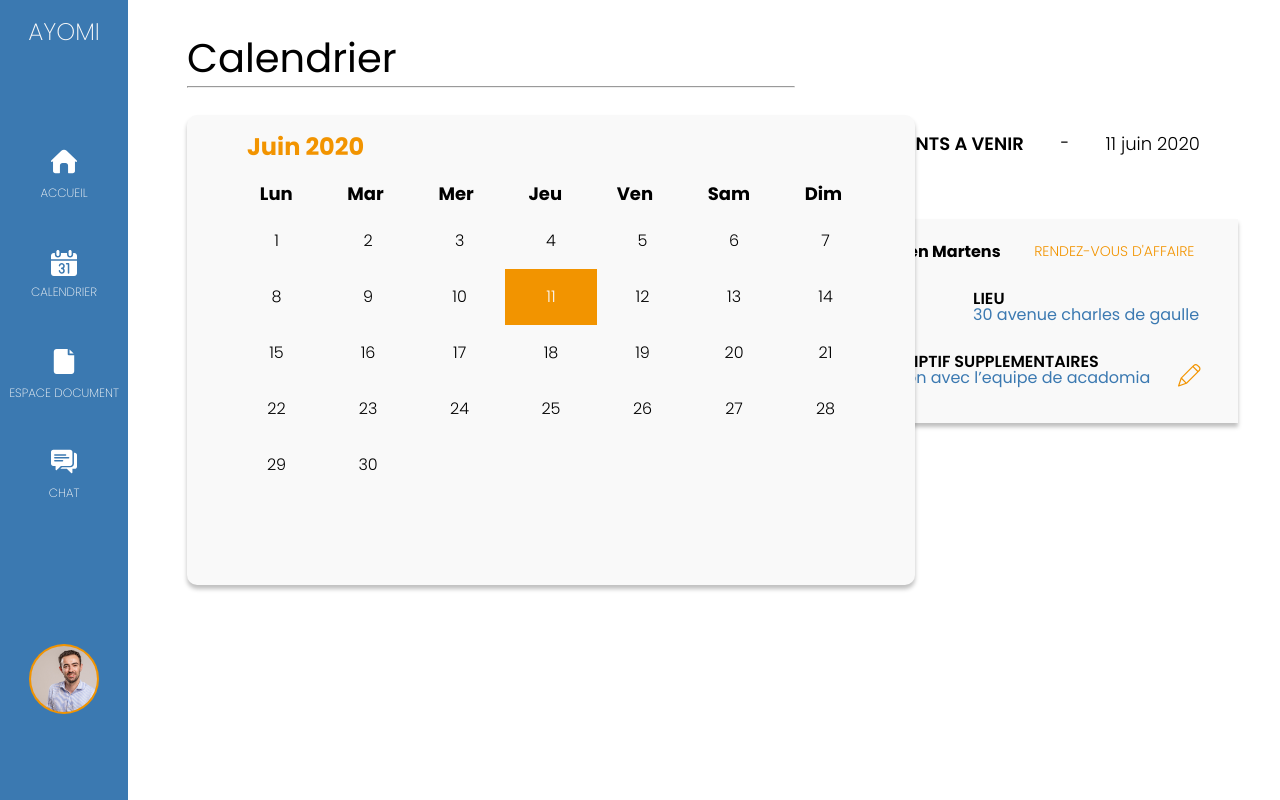
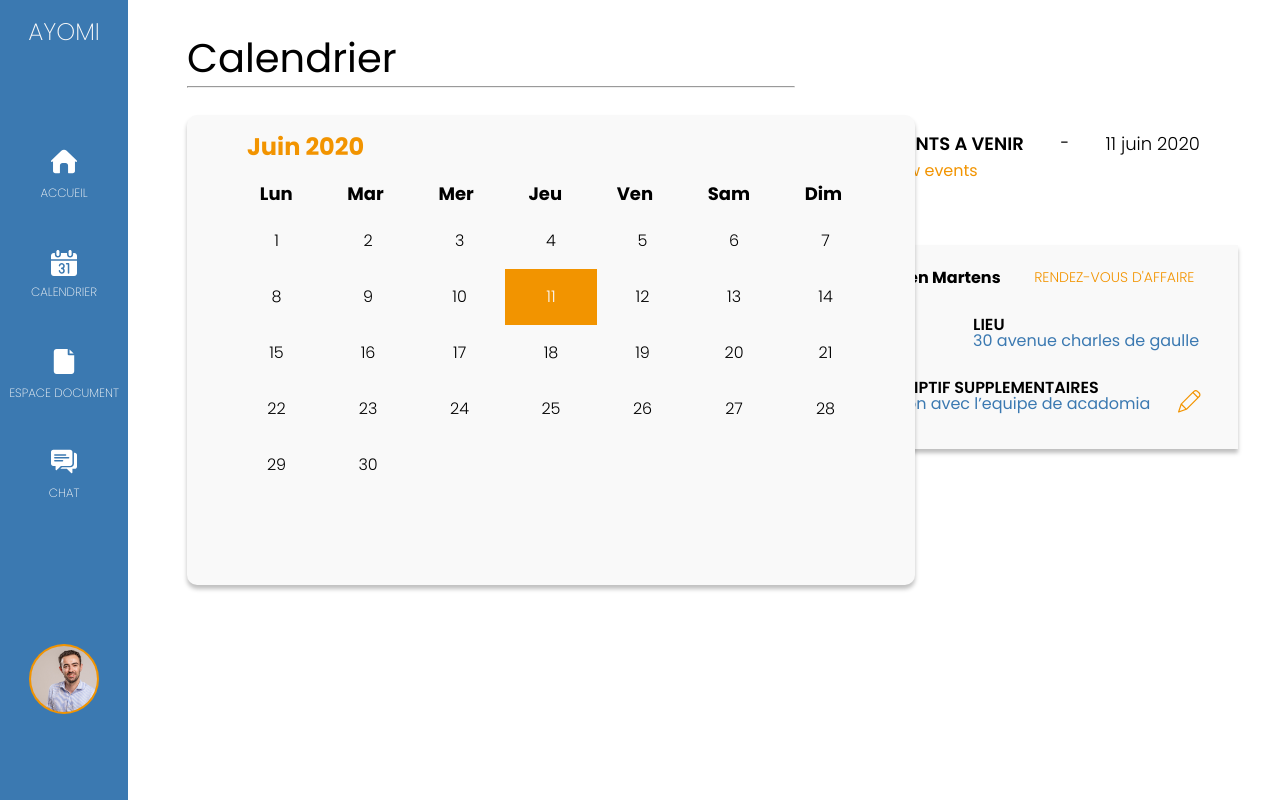
Before and after one commit to gRAKLECLER/ayomi-dashboard, a React (Create React App) app in the folder my-app/: page /Calendar in a window 1280 px wide. Built offline with nearby package versions, Linux system fonts and the light colour scheme.

Commit message:
final commit

```diff
--- a/my-app/src/components/Upcoming.jsx
+++ b/my-app/src/components/Upcoming.jsx
@@ -1,17 +1,20 @@
 import React, {Component} from 'react';
 import '../style/Up.css'
 import arrowDown from '../assets/arrowDown.svg'
+import {Link} from "react-router-dom";
 
 
 
 class Up extends Component {
   render() {
     return(
-      <div className="Up">
-        <h4 className="Up__name">Julien Martens</h4>
-        <p className="Up__descriptif">RENDEZ-VOUS D'AFFAIRE</p>
-        <img src={arrowDown} alt=""/>
-      </div>
+      <Link to="/Calendar">
+        <div className="Up">
+          <h4 className="Up__name">Julien Martens</h4>
+          <p className="Up__descriptif">RENDEZ-VOUS D'AFFAIRE</p>
+          <img src={arrowDown} alt=""/>
+        </div>
+      </Link>
     )
   }
 }
--- a/my-app/src/pages/Calendar.jsx
+++ b/my-app/src/pages/Calendar.jsx
@@ -24,6 +24,7 @@
             <h4 className="Calendar__eventMaindate">11 juin 2020</h4>
           </div>
           <div className="Calendar__Cards">
+            <p className="newEvent">+ add new events</p>
             <CardEvent/>
           </div>
         </section>
--- a/my-app/src/pages/Document.jsx
+++ b/my-app/src/pages/Document.jsx
@@ -28,7 +28,7 @@
                 <input className="Document__input" type="text"/>
               </div>
               <div className="Document__create">
-                <p className="Document__createText">Create new file</p>
+                <p className="Document__createText">+ Create new file</p>
               </div>
             </div>
             <div className="Document__parameters">
--- a/my-app/src/style/Document.css
+++ b/my-app/src/style/Document.css
@@ -74,8 +74,11 @@
 
 .Document__createText{
   color: #F29400;
+  cursor: pointer;
+}
+
+.Document__createText:hover{
   text-decoration: underline;
-  cursor: pointer;
 }
 
 .Document__parameters{
--- a/my-app/src/style/Header.css
+++ b/my-app/src/style/Header.css
@@ -48,6 +48,15 @@
   font-size: 12px;
 }
 
+.newEvent{
+  margin-top: 10px;
+  color: #F29400;
+  cursor: pointer;
+}
+
+.newEvent:hover{
+  text-decoration: underline;
+}
 
 .logo{
   width: 20%;
@@ -61,6 +70,7 @@
   height: 70px;
   border-radius: 50%;
   background-color: #F29400;
+  cursor: pointer;
 }
 
 .Header__picture{
--- a/my-app/src/style/Home.css
+++ b/my-app/src/style/Home.css
@@ -93,6 +93,7 @@
   box-shadow: 0px 4px 4px rgba(0, 0, 0, 0.25);
   border-radius: 10px;
   margin-top: 60px;
+  cursor: pointer;
 }
 
 .Home__pic{
--- a/my-app/src/style/Up.css
+++ b/my-app/src/style/Up.css
@@ -12,6 +12,7 @@
 .Up__name{
   font-weight: 500;
   font-size: 18px;
+  color: black;
 }
 
 .Up__descriptif{
```
